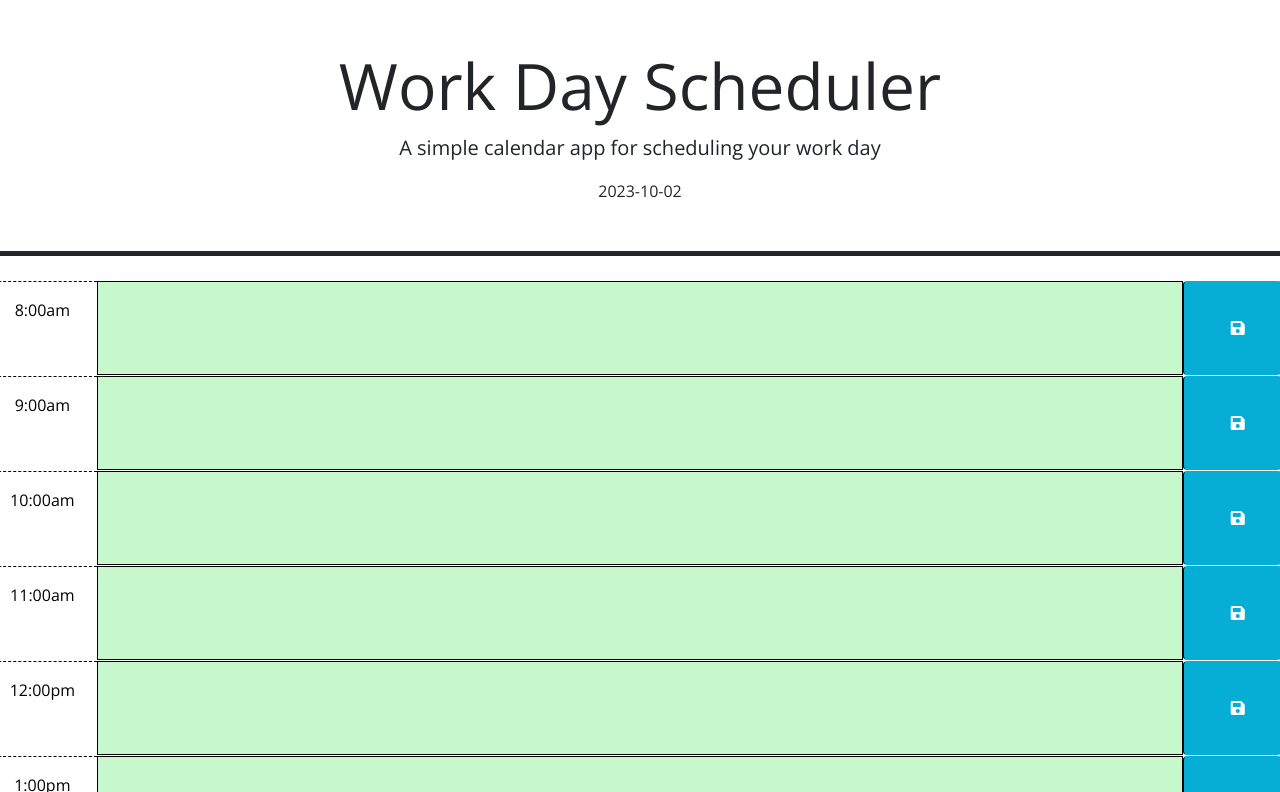
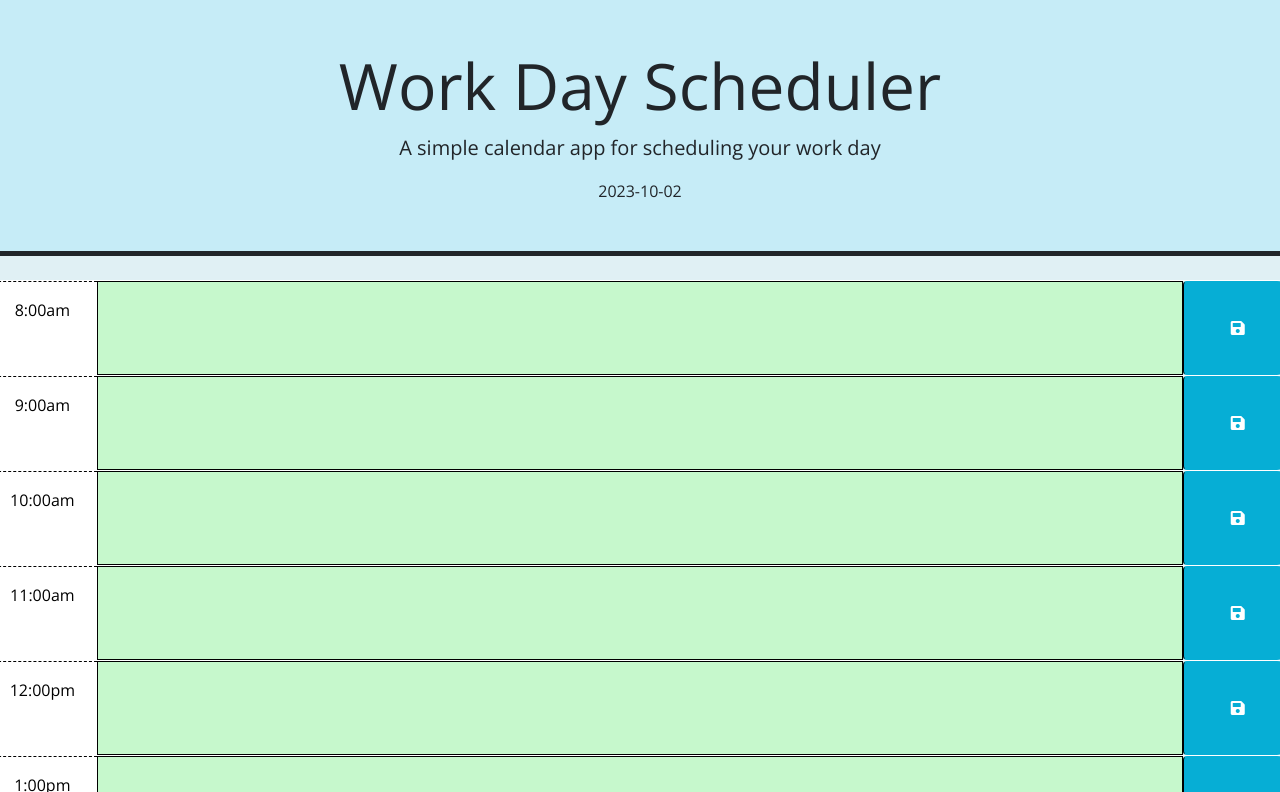
Before and after one commit to rickdeakins/workScheduler, a plain HTML site: page Develop/index.html in a window 1280 px wide. Shown: the top 792 px of the page. Drawn offline with nearby package versions, Linux system fonts and the light colour scheme; files that its build step writes are made by us from their sources; files whose address does not match are found by name.

Commit message:
revised CSS file

```diff
--- a/Assets/style.css
+++ b/Assets/style.css
@@ -1,6 +1,11 @@
+header{
+  background-color: #c6ecf7;
+}
+
 body {
   font-family: 'Open Sans', sans-serif;
   font-size: 16px;
+  background-color: #e0f0f4;
 }
 
 textarea {
@@ -17,7 +22,7 @@ textarea {
 }
 
 .time-block {
-  border-radius: 15px;
+border-radius: 15px;
 }
 
 .row {
```
